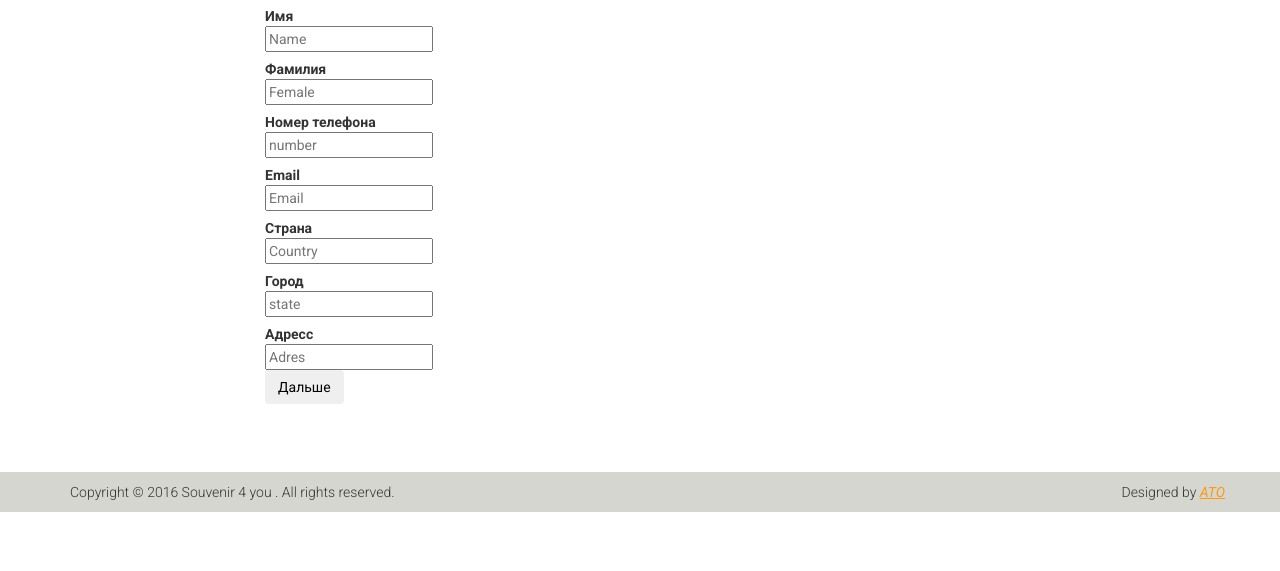
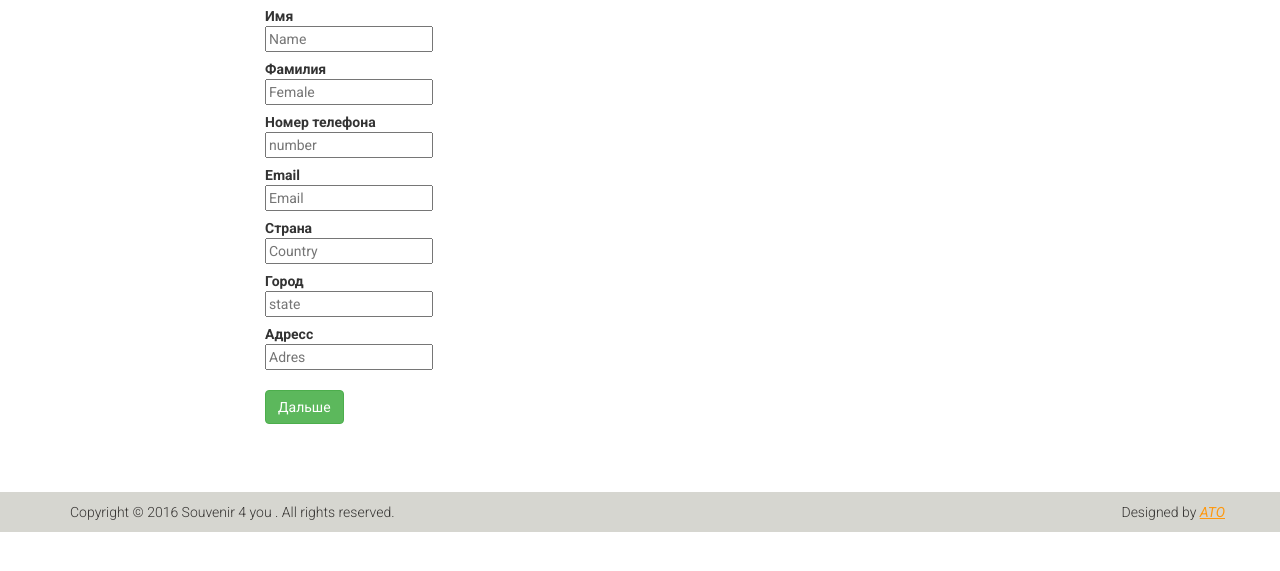
Before and after one commit to djeck1432/shop, a Django app: page /pays/ in a window 1280 px wide. Shown: the part 128-699 px from the top of the page. Run offline with Django 3.2, Linux system fonts and the light colour scheme; some libraries are stand-ins or nearby versions.

Commit message:
Add existing file

```diff
--- a/futbolkas/futbolkas/settings.py
+++ b/futbolkas/futbolkas/settings.py
@@ -44,10 +44,12 @@ MIDDLEWARE_CLASSES = [
     'django.middleware.locale.LocaleMiddleware',
     'django.middleware.common.CommonMiddleware',
     'django.middleware.csrf.CsrfViewMiddleware',
+    'django.middleware.locale.LocaleMiddleware',
     'django.contrib.auth.middleware.AuthenticationMiddleware',
     'django.contrib.auth.middleware.SessionAuthenticationMiddleware',
     'django.contrib.messages.middleware.MessageMiddleware',
     'django.middleware.clickjacking.XFrameOptionsMiddleware',
+    '',
 ]
 
 ROOT_URLCONF = 'futbolkas.urls'
@@ -116,6 +118,7 @@ USE_TZ = True
 STATIC_URL = '/static/'
 gettext = lambda s: s
 
+
 LANGUAGES = (
     ('en', gettext('English'),),
     ('de', gettext('Germany'),),
--- a/futbolkas/main/templates/pay_form.html
+++ b/futbolkas/main/templates/pay_form.html
@@ -48,10 +48,10 @@
                             <input type="text" id="inputEmail" placeholder="Adres">
                         </div>
                     </div>
-
+                        <br>
                     <div class="control-group">
                         <div class="controls">
-                            <button type="submit" class="btn">Дальше</button>
+                            <button type="submit" class="btn btn-success">Дальше</button>
                         </div>
                     </div>
                 </form>
```
Also changed, not shown: futbolkas/main/models.py (+9 -0 lines), futbolkas/db.sqlite3, futbolkas/main/migrations/0003_auto_20160525_1413.py (added).
